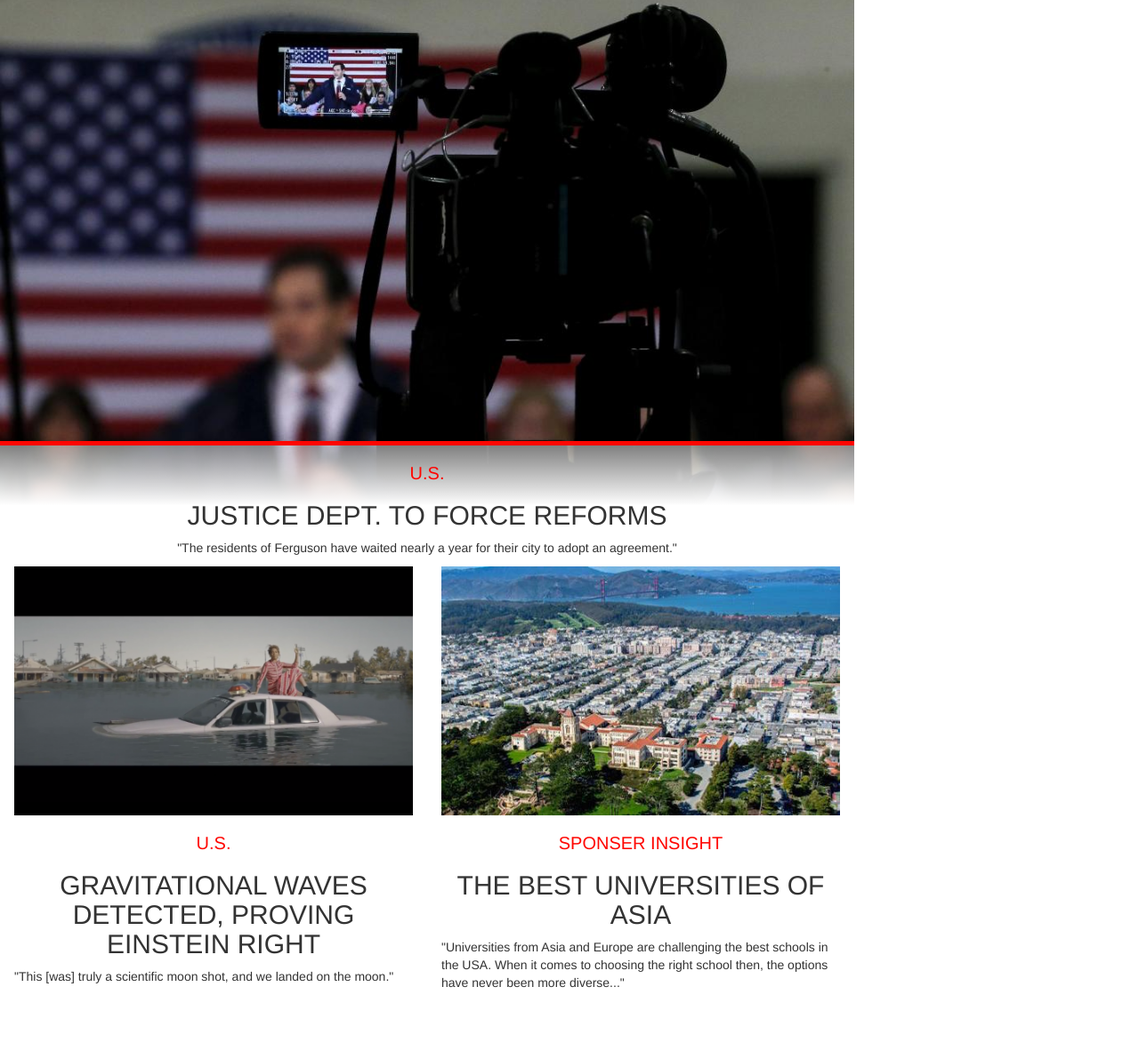
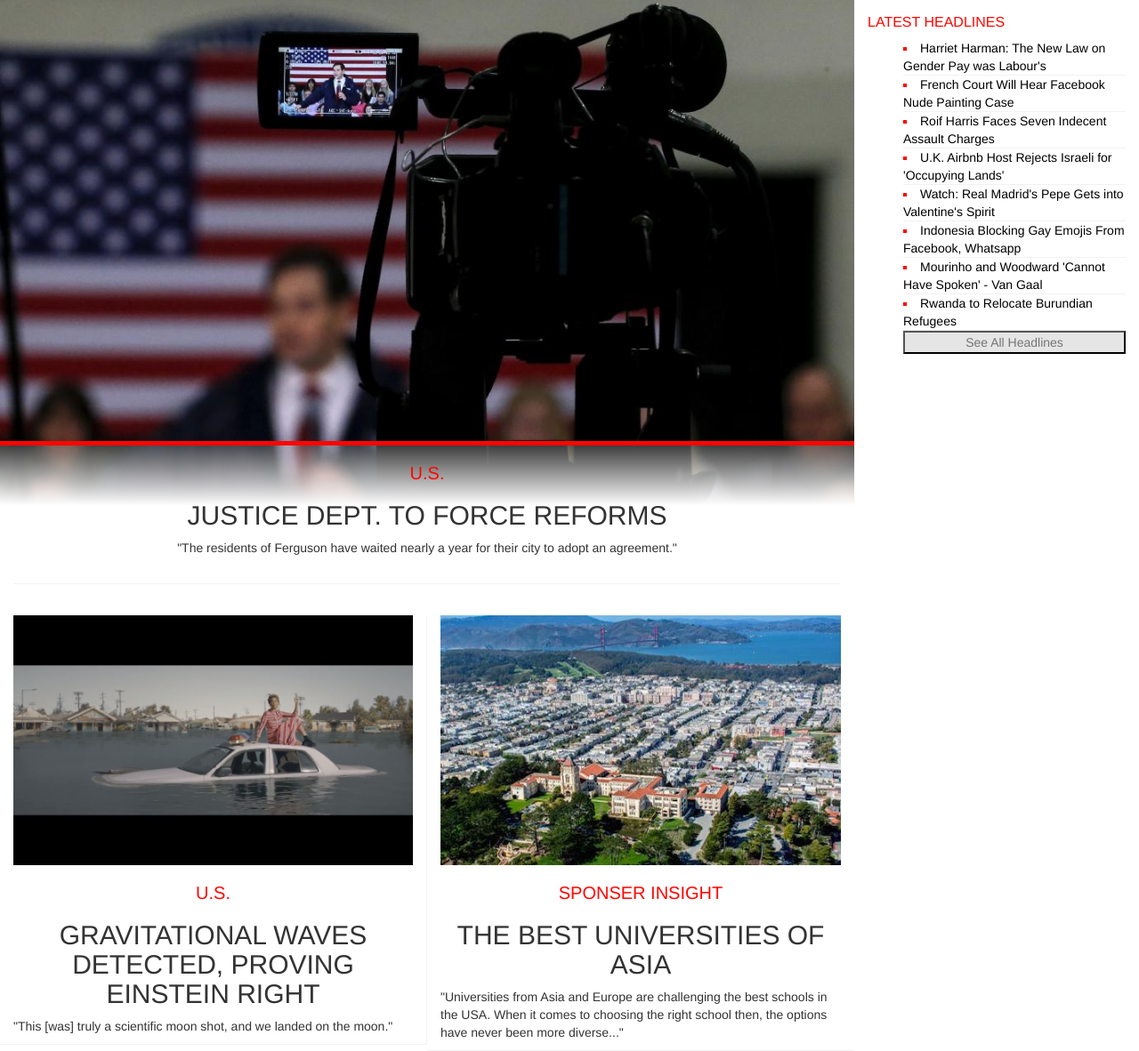
Before and after one commit to j-lindsey/newsweekClone, a plain HTML site: page index.html in a window 1280 px wide. Shown: the part 105-1287 px from the top of the page at 89% size. Before the commit the page ends 1231 px from the top, so only its background shows below. Drawn offline with Linux system fonts and the light colour scheme.

Commit message:
added side articles

```diff
--- a/css/main.css
+++ b/css/main.css
@@ -30,14 +30,21 @@
         bottom: 0;
         left: 0;
         right: 0;
-        background: linear-gradient(to bottom, rgba(255, 255, 255, 0.5) 0, #fff 50%, #fff 100%);
+        background: linear-gradient(to bottom, rgba(255, 255, 255, 0.239) 0, #fff 50%, #fff 100%);
     }
 }
+.main-divider{
+    border-top: 1px solid #f2f2f2;
+}
+
 
 .article {
-    border: 1px solid rgba(255, 255, 255, 0.5);
+    margin-top: 15px;
+    border-bottom: 1px solid #f2f2f2;
 }
-
+.vertical-divider{
+    border-right: 1px solid #f2f2f2;
+}
 .article-text {}
 
 .article-cat {
@@ -55,3 +62,33 @@
 .article-summary {
     text-align: center;
 }
+
+.additional-articles{
+    color:#ff0500;
+    text-transform: uppercase;
+    font-size: 16px;
+}
+
+.article-list{
+    color: #ff0500;
+    list-style: square;
+    list-style-position: inside;
+}
+.article-list>li{
+    border-bottom: 1px solid #f2f2f2;
+}
+
+.article-list>li>a{
+    color: black;
+}
+
+.last-list-item{
+    list-style: none;
+}
+
+.see-all-button{
+    background-color: #e5e5e5;
+    color:#757575;
+    text-align: center;
+    width: 100%;
+}
--- a/index.html
+++ b/index.html
@@ -93,10 +93,9 @@
               agreement."</p>
           </div>
         </div>
-
+        <hr class="main-divider">
         <div class="row">
-          <div class="col-xs-12 col-sm-6">
-            <div class="article">
+          <div class="col-xs-12 col-sm-6 article vertical-divider">
             <img class="img-responsive" src="images/main/main1.png">
             <div class="article-text">
               <h2 class="article-cat">U.S.</h2>
@@ -104,15 +103,13 @@
               <p class="article-info">"This [was] truly a scientific moon shot, and we landed on the moon."</p>
             </div>
           </div>
-          </div>
-          <div class="col-xs-12 col-sm-6">
-            <div class="article">
+          <div class="col-xs-12 col-sm-6 article">
             <img class="img-responsive" src="images/main/main2.jpg">
             <div class="article-text">
               <h2 class="article-cat">Sponser Insight</h2>
               <h2 class="article-title">The Best Universities of Asia</h2>
-                <p class="article-info">"Universities from Asia and Europe are challenging the best schools in the USA. When it comes to choosing the right school then, the options have never been more diverse..."</p>
-              </div>
+              <p class="article-info">"Universities from Asia and Europe are challenging the best schools in the USA.
+                When it comes to choosing the right school then, the options have never been more diverse..."</p>
             </div>
           </div>
         </div>
@@ -120,6 +117,22 @@
 
       <div class="col-xs-12 col-md-3">
         <!--Side Menu-->
+        <h3 class="additional-articles">Latest Headlines</h3>
+        <ul class="article-list">
+          <li><a href="#">Harriet Harman: The New Law on Gender Pay was Labour's</a></li>
+          <li><a href="#">French Court Will Hear Facebook Nude Painting Case</a></li>
+          <li><a href="#">Roif Harris Faces Seven Indecent Assault Charges</a></li>
+          <li><a href="#">U.K. Airbnb Host Rejects Israeli for 'Occupying Lands'</a></li>
+          <li><a href="#">Watch: Real Madrid's Pepe Gets into Valentine's Spirit</a></li>
+          <li><a href="#">Indonesia Blocking Gay Emojis From Facebook, Whatsapp</a></li>
+          <li><a href="#">Mourinho and Woodward 'Cannot Have Spoken' - Van Gaal</a></li>
+          <li><a href="#">Rwanda to Relocate Burundian Refugees</a></li>
+          <li class="last-list-item">
+            <div class="see-all">
+              <button class="see-all-button">See All Headlines</button>
+            </div>
+          </li>
+        </ul>
       </div>
 
     </div>
```
Lines whose indentation alone changed are shown as unchanged.
